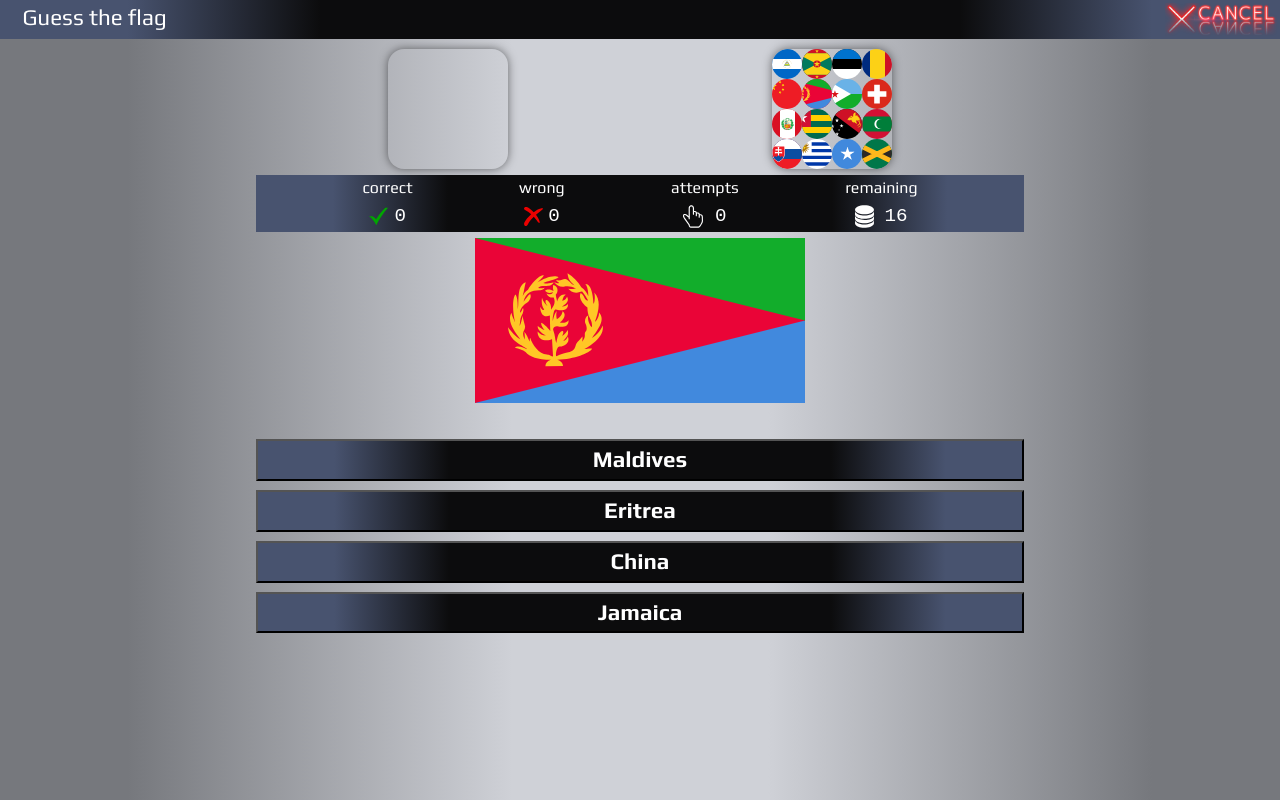
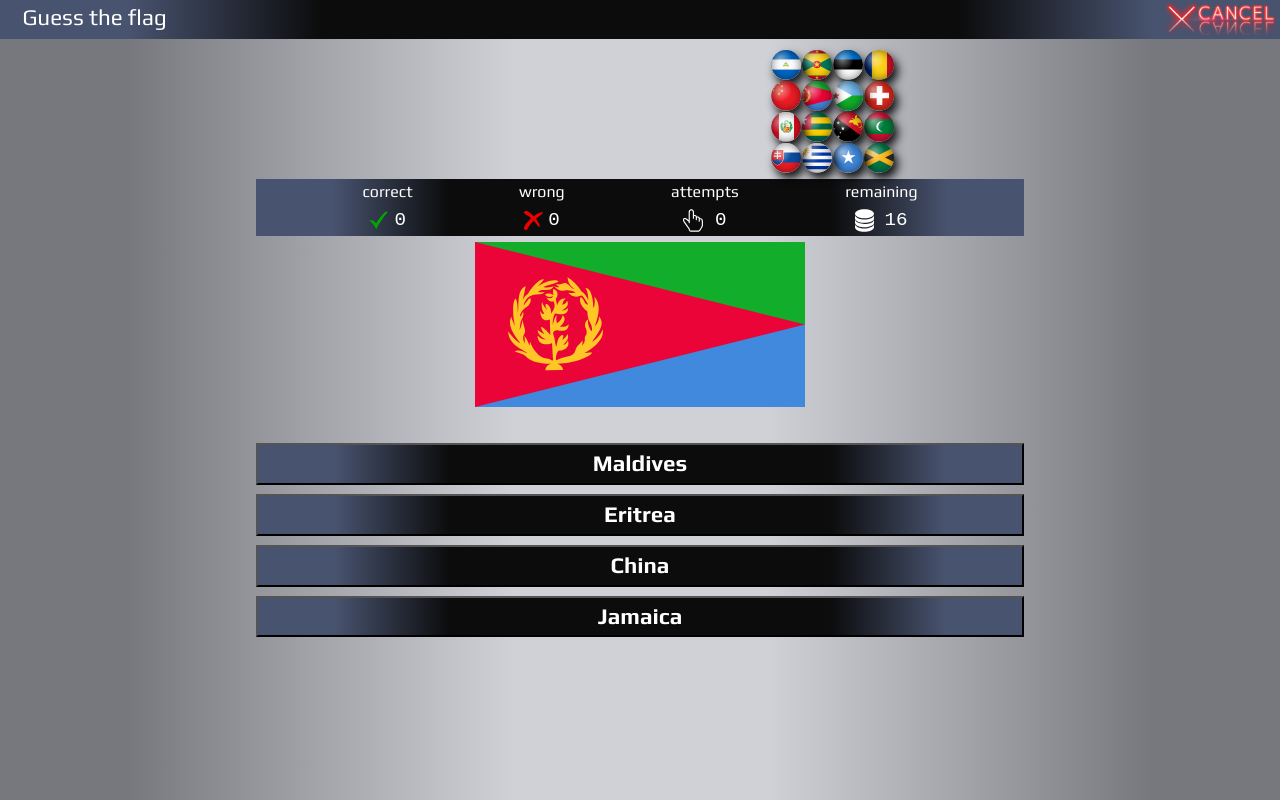
Before and after one commit to viktor-dimitrov/Flags, a React (Vite) app in the folder flags-fe/: page /quiz-flags in a window 1280 px wide. Both pictures are taken after a click on the button "Start". Built offline with nearby package versions, Linux system fonts and the light colour scheme.

Commit message:
add css for spheric flags in flagboards

```diff
--- a/flags-fe/src/components/FlagsBoard/FlagsBoard.jsx
+++ b/flags-fe/src/components/FlagsBoard/FlagsBoard.jsx
@@ -4,7 +4,7 @@ import styles from "./FlagsBoard.module.css";
 
 export default function FlagsBoard ({list, region, count, className}) {
 
-const flagSize = Math.sqrt(count) * 30;
+const flagSize = Math.sqrt(count) * 30 + Math.sqrt(count);
 
     return (
 
--- a/flags-fe/src/components/FlagsBoard/FlagsBoard.module.css
+++ b/flags-fe/src/components/FlagsBoard/FlagsBoard.module.css
@@ -7,11 +7,12 @@
     justify-content:flex-end;
     align-content:flex-start;
     width:100%;
-    overflow:hidden;
+    /* overflow:hidden; */
     flex-wrap:wrap;
     margin-top: 0.2em;
-    border-radius: 1em;
-    box-shadow: 0px 0px 10px rgba(0, 0, 0, 0.5);
+    gap:1px;
+    /* border-radius: 1em; */
+    /* box-shadow: 0px 0px 10px rgba(0, 0, 0, 0.5); */
 
 }
 
@@ -24,10 +25,40 @@
     flex-wrap:wrap-reverse;
 }
 
-.flagsboard img {
-    display:block;
+.img-container {
+    padding: 0.6px; /* Adjust as needed */
+    position: relative;
+    width: 30px;
+    height: 30px;
+    border-radius: 50%;
+    overflow: hidden;
+    display: flex;
+    align-items: center;
+    justify-content: center;
+    box-shadow: 4px 6px 10px rgba(0, 0, 0, 0.9);
+
+  }
+
+
+  .img-container::after {
+
+    content: "";
+    position: absolute;
+    top: 0;
+    left: 0;
+    width: 100%;
+    height: 100%;
+    border-radius: 50%;
+    box-shadow: inset 0 0 10px rgba(0, 0, 0, 0.5);
+    background: radial-gradient(circle at 30% 30%, rgba(255, 255, 255, 0.5), transparent 40%);
+  }
+
+  .img-container img {
+    display: block;
+    width: 100%;
+    height: 100%;
     object-fit: cover;
     border-radius: 50%;
-    width: 30px;
-    height: 30px;
-}
+    transform: scale(1.05);
+
+  }
```
Also changed, not shown: flags-fe/public/svg/none.svg.
